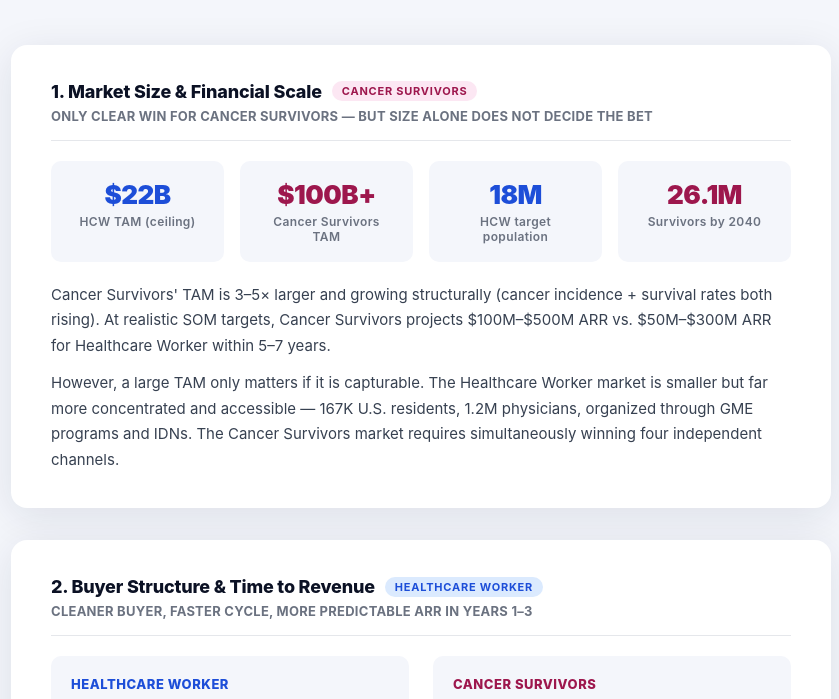
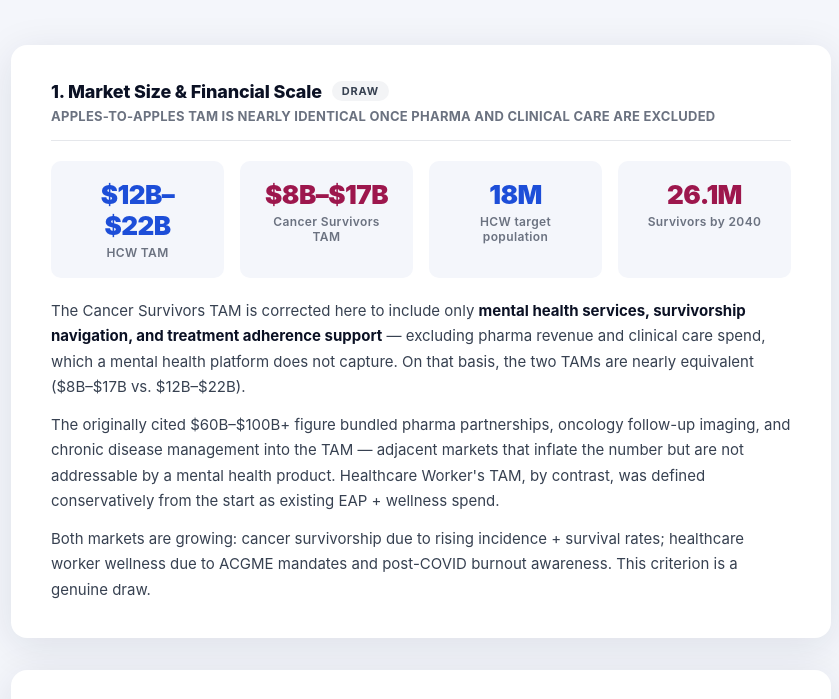
Before and after one commit to Kenza-R/TheBridge, a plain HTML site: page docs/index.html in a window 1280 px wide. Shown: the part 1575-2274 px from the top of the page, without its empty margins (219-1058 px from the left). Drawn offline with Linux system fonts and the light colour scheme.

Commit message:
Fix Cancer Survivors TAM: exclude pharma and clinical care, correct to $8B-$17B
Co-Authored-By: Claude Sonnet 4.6 <noreply@anthropic.com>

```diff
--- a/docs/index.html
+++ b/docs/index.html
@@ -347,7 +347,7 @@
       <tr>
         <td>Market size (TAM)</td>
         <td>$12B–$22B</td>
-        <td><strong>$60B–$100B+</strong> &nbsp;<span class="badge badge-cs">Edge: CS</span></td>
+        <td>$8B–$17B &nbsp;<span class="badge badge-draw">Draw</span></td>
       </tr>
       <tr>
         <td>Speed to first dollar</td>
@@ -395,16 +395,17 @@
 
   <!-- 1. Market Size -->
   <div class="analysis-card">
-    <h3>1. Market Size &amp; Financial Scale <span class="winner-tag winner-tag-cs">Cancer Survivors</span></h3>
-    <div class="verdict">Only clear win for Cancer Survivors — but size alone does not decide the bet</div>
+    <h3>1. Market Size &amp; Financial Scale <span class="winner-tag winner-tag-draw">Draw</span></h3>
+    <div class="verdict">Apples-to-apples TAM is nearly identical once pharma and clinical care are excluded</div>
     <div class="stat-row">
-      <div class="stat-box blue"><div class="num">$22B</div><div class="lbl">HCW TAM (ceiling)</div></div>
-      <div class="stat-box pink"><div class="num">$100B+</div><div class="lbl">Cancer Survivors TAM</div></div>
+      <div class="stat-box blue"><div class="num">$12B–$22B</div><div class="lbl">HCW TAM</div></div>
+      <div class="stat-box pink"><div class="num">$8B–$17B</div><div class="lbl">Cancer Survivors TAM</div></div>
       <div class="stat-box blue"><div class="num">18M</div><div class="lbl">HCW target population</div></div>
       <div class="stat-box pink"><div class="num">26.1M</div><div class="lbl">Survivors by 2040</div></div>
     </div>
-    <p>Cancer Survivors' TAM is 3–5× larger and growing structurally (cancer incidence + survival rates both rising). At realistic SOM targets, Cancer Survivors projects $100M–$500M ARR vs. $50M–$300M ARR for Healthcare Worker within 5–7 years.</p>
-    <p>However, a large TAM only matters if it is capturable. The Healthcare Worker market is smaller but far more concentrated and accessible — 167K U.S. residents, 1.2M physicians, organized through GME programs and IDNs. The Cancer Survivors market requires simultaneously winning four independent channels.</p>
+    <p>The Cancer Survivors TAM is corrected here to include only <strong>mental health services, survivorship navigation, and treatment adherence support</strong> — excluding pharma revenue and clinical care spend, which a mental health platform does not capture. On that basis, the two TAMs are nearly equivalent ($8B–$17B vs. $12B–$22B).</p>
+    <p>The originally cited $60B–$100B+ figure bundled pharma partnerships, oncology follow-up imaging, and chronic disease management into the TAM — adjacent markets that inflate the number but are not addressable by a mental health product. Healthcare Worker's TAM, by contrast, was defined conservatively from the start as existing EAP + wellness spend.</p>
+    <p>Both markets are growing: cancer survivorship due to rising incidence + survival rates; healthcare worker wellness due to ACGME mandates and post-COVID burnout awareness. This criterion is a genuine draw.</p>
   </div>
 
   <!-- 2. Buyer & Sales Cycle -->
@@ -562,7 +563,7 @@
 <div class="verdict-box">
   <div class="verdict-inner">
     <h2>Final Recommendation</h2>
-    <p>The initial analysis overweighted Cancer Survivors across four dimensions. After stress-testing, the gap narrows significantly: <strong>Healthcare Worker wins on 5 criteria outright, Cancer Survivors wins on 1 (market size), and 3 are genuine draws.</strong></p>
+    <p>The initial analysis overweighted Cancer Survivors across multiple dimensions. After correcting the Cancer Survivors TAM to exclude pharma and clinical care, and stress-testing competitive defensibility and retention, the picture shifts sharply: <strong>Healthcare Worker wins on 5 criteria outright, 3 are genuine draws, and Cancer Survivors wins on none.</strong></p>
     <p><strong>Pursue Healthcare Worker Mental Health Companion.</strong> It is the more defensible, faster, and risk-adjusted opportunity. The buyer is clear, the ROI fits on one slide, the sales cycle is 3–9 months, Epic cannot replicate the clinician trust architecture, and the Doximity precedent proves the category can reach $7B+ at IPO.</p>
     <p>Cancer Survivors is the larger long-term opportunity on TAM alone. But it requires simultaneously executing 4 independent go-to-market tracks, navigating three existential risks (pharma trust, FDA, advocacy backlash), and competing directly with Epic's existing SCP infrastructure — all while proving product-market fit. That is venture-on-hard-mode.</p>
     <div class="caveat">
```
